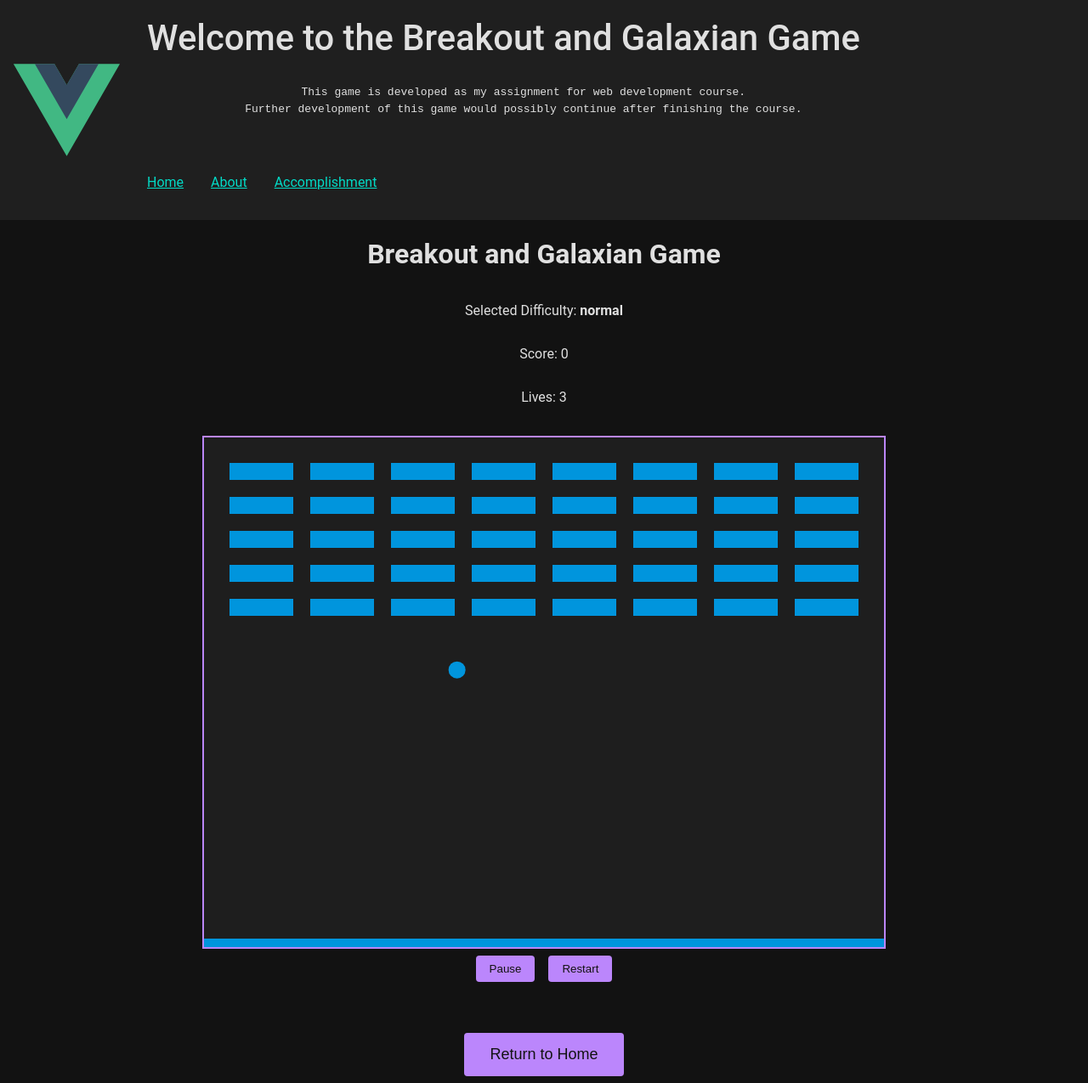
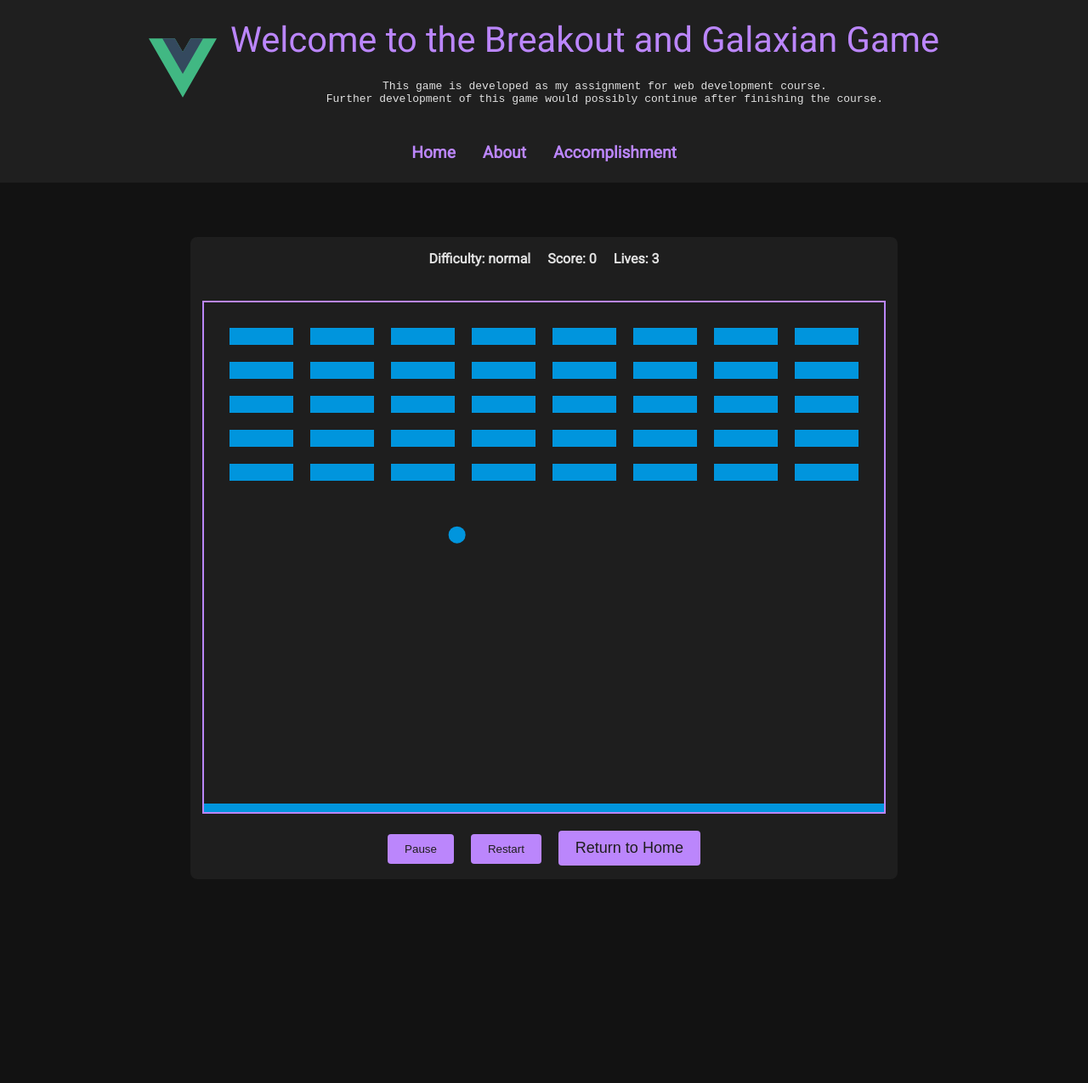
Before and after one commit to csning1998/Breakout-and-Galaxian, a Vue app: page /game in a window 1280 px wide. Shown: the whole page at 85% size. After the commit the page ends 1099 px from the top, so only its background shows below. Built offline with nearby package versions, Linux system fonts and the light colour scheme.

Commit message:
Style: Refine the color, text, and hierarchy to ensure consistency.

```diff
--- a/index.html
+++ b/index.html
@@ -3,7 +3,8 @@
   <head>
     <meta charset="UTF-8">
     <link rel="icon" href="/favicon.ico">
-    <meta name="viewport" content="width=device-width, initial-scale=1.0">
+    <link href="https://fonts.googleapis.com/css2?family=Roboto&display=swap" rel="stylesheet">
+      <meta name="viewport" content="width=device-width, initial-scale=1.0">
     <title>Vite App</title>
   </head>
   <body>
--- a/src/App.vue
+++ b/src/App.vue
@@ -5,78 +5,67 @@ import WebIntro from './components/WebIntro.vue'
 
 <template>
   <header>
-    <img alt="Vue logo" class="logo" src="@/assets/logo.svg" width="125" height="125" />
-
-    <div class="wrapper">
+    <div class="header-content">
+      <img alt="Vue logo" class="logo" src="@/assets/logo.svg" />
       <WebIntro msg="Welcome to the Breakout and Galaxian Game" />
-
-      <nav>
-        <RouterLink to="/">Home</RouterLink>
-        <RouterLink to="/about">About</RouterLink>
-        <RouterLink to="/accomplishment">Accomplishment</RouterLink>
-      </nav>
     </div>
+    <nav>
+      <RouterLink to="/">Home</RouterLink>
+      <RouterLink to="/about">About</RouterLink>
+      <RouterLink to="/accomplishment">Accomplishment</RouterLink>
+    </nav>
   </header>
-
   <RouterView />
 </template>
 
+
 <style scoped>
-:root {
-  --color-border: #ddd;
-  --section-gap: 2rem;
+header {
+  background-color: var(--color-surface);
+  color: var(--color-text);
+  padding: 1.5rem;
+  display: flex;
+  flex-direction: column;
+  align-items: center;
 }
 
-header {
-  line-height: 1.5;
-  max-height: 100vh;
+.header-content {
+  display: flex;
+  flex-direction: column;
+  align-items: center;
 }
 
 .logo {
-  display: block;
-  margin: 0 auto 2rem;
+  width: 80px;
+  height: 80px;
+  margin-bottom: 1rem;
 }
 
 nav {
-  width: 100%;
-  font-size: 12px;
-  text-align: center;
-  margin-top: 2rem;
+  margin-top: 1rem;
 }
 
 nav a {
   display: inline-block;
-  padding: 0 1rem;
-  border-left: 1px solid var(--color-border);
+  margin: 0 1rem;
+  color: var(--color-primary);
+  text-decoration: none;
+  font-size: 1.2rem;
+  font-weight: bold;
 }
 
-nav a:first-of-type {
-  border: 0;
+nav a:hover {
+  color: var(--color-secondary);
 }
+
 @media (min-width: 1024px) {
-  header {
-    display: flex;
-    place-items: center;
-    padding-right: calc(var(--section-gap) / 2);
+  .header-content {
+    flex-direction: row;
   }
 
   .logo {
-    margin: 0 2rem 0 0;
-  }
-
-  header .wrapper {
-    display: flex;
-    place-items: flex-start;
-    flex-wrap: wrap;
-  }
-
-  nav {
-    text-align: left;
-    margin-left: -1rem;
-    font-size: 1rem;
-
-    padding: 1rem 0;
-    margin-top: 1rem;
+    margin-right: 1rem;
+    margin-bottom: 0;
   }
 }
 </style>
--- a/src/assets/GoogleMaterial.css
+++ b/src/assets/GoogleMaterial.css
@@ -1,82 +1,122 @@
 /* Google Material Dark Theme */
 
 /* Global */
+:root {
+    --color-bg-dark: #121212;
+    --color-bg-light: #1E1E1E;
+    --color-primary: #BB86FC;
+    --color-secondary: #03DAC6;
+    --color-text: #E0E0E0;
+    --color-accent: #3700B3;
+    --color-surface: #1F1F1F;
+    --color-border: #BB86FC;
+}
+
 body, html {
     margin: 0;
     padding: 0;
+    background-color: var(--color-bg-dark);
+    color: var(--color-text);
     font-family: 'Roboto', sans-serif;
-    background-color: #121212; /* Dark Theme */
-    color: #E0E0E0; /* Default Font Colour */
+    text-align: center; /* 确保全局文本居中 */
 }
 
+/* Header and Footer */
 header, footer {
-    background-color: #1F1F1F; /* Dark BG Colour */
-    color: #E0E0E0;
+    background-color: var(--color-surface);
+    color: var(--color-text);
     padding: 1rem;
-    text-align: center;
 }
 
 header h1, footer p {
     margin: 0.5rem 0;
 }
 
-/* navi-bar */
-header nav ul {
+header .header-content {
+    display: flex;
+    flex-direction: column;
+    align-items: center;
+}
+
+header .header-content .logo {
+    width: 80px;
+    height: 80px;
+    margin-bottom: 1rem;
+}
+
+/* Navigation Bar */
+nav {
+    margin-top: 1rem;
+}
+
+nav ul {
     list-style-type: none;
     padding: 0;
+    display: flex;
+    justify-content: center; /* 居中导航项 */
+    flex-wrap: wrap;
+    gap: 15px;
 }
 
-header nav ul li {
-    display: inline;
-    margin: 0 15px;
+nav ul li {
+    margin: 0;
 }
 
-header nav ul li a {
+nav ul li a {
     text-decoration: none;
-    color: #BB86FC; /* Material Purple */
+    color: var(--color-primary);
     font-weight: bold;
+    font-size: 1.2rem;
 }
 
-header nav ul li a:hover {
-    color: #03DAC6; /* Material Turquoise  */
+nav ul li a:hover {
+    color: var(--color-secondary);
 }
+
+/* Main Content */
 main {
     margin: 2rem auto;
     max-width: 800px;
     padding: 1rem;
-    background-color: #1E1E1E;
+    background-color: var(--color-bg-light);
     border-radius: 8px;
 }
 
-section {
-    margin-bottom: 2rem;
+/* Headings */
+h1, h2, h3 {
+    color: var(--color-primary);
+    margin-bottom: 1rem;
 }
 
 h2, h3 {
-    border-bottom: 1px solid #BB86FC;
+    border-bottom: 1px solid var(--color-border);
     padding-bottom: 0.5rem;
 }
 
-a, button {
-    color: #03DAC6;
+/* Links and Buttons */
+a {
+    color: var(--color-secondary);
 }
 
-button {
-    border: none;
-    padding: 0.5rem 1rem;
-    background-color: #BB86FC;
-    color: #121212;
-    cursor: pointer;
-    border-radius: 4px;
-    margin: 0.5rem;
+a:hover {
+    color: var(--color-primary);
 }
 
-button:hover {
-    background-color: #3700B3; /* Dark effect on click */
-    color: #FFFFFF;
+.button {
+    padding: 10px 20px;
+    background-color: var(--color-primary);
+    color: var(--color-text);
+    border: none;
+    border-radius: 4px;
+    cursor: pointer;
+    font-size: 1rem;
 }
 
-/* Form style */
+.button:hover {
+    background-color: var(--color-accent);
+}
+
+/* Form Style */
 form div {
     margin-bottom: 1rem;
 }
@@ -85,25 +125,25 @@ input, select, textarea {
     width: 100%;
     padding: 0.5rem;
     margin-top: 0.5rem;
-    border: 1px solid #BB86FC;
-    background-color: #1E1E1E;
-    color: #E0E0E0;
+    border: 1px solid var(--color-border);
+    background-color: var(--color-bg-light);
+    color: var(--color-text);
     border-radius: 4px;
 }
 
 input:focus, select:focus, textarea:focus {
-    border-color: #03DAC6;
+    border-color: var(--color-secondary);
     outline: none;
 }
 
 label {
-    color: #BB86FC;
+    color: var(--color-primary);
     font-weight: bold;
 }
 
 input[type="submit"] {
-    background-color: #03DAC6;
-    color: #121212;
+    background-color: var(--color-secondary);
+    color: var(--color-bg-dark);
 }
 
 input[type="submit"]:hover {
@@ -119,7 +159,7 @@ table {
 }
 
 table, th, td {
-    border: 1px solid #BB86FC;
+    border: 1px solid var(--color-border);
     padding: 0.75rem;
     text-align: left;
 }
@@ -129,38 +169,38 @@ th {
 }
 
 td {
-    background-color: #1E1E1E;
+    background-color: var(--color-bg-light);
 }
 
-/* Style of Footer */
+/* Footer Links */
 footer a {
-    color: #03DAC6;
+    color: var(--color-secondary);
 }
 
 footer a:hover {
-    color: #BB86FC;
+    color: var(--color-primary);
 }
 
-/* Style for Login and Register */
+/* Social Login Buttons */
 button.social-login {
-    background-color: #1E1E1E;
-    color: #BB86FC;
-    border: 1px solid #BB86FC;
+    background-color: var(--color-bg-light);
+    color: var(--color-primary);
+    border: 1px solid var(--color-border);
     margin: 0.5rem;
     width: calc(50% - 1rem);
     border-radius: 4px;
 }
 
 button.social-login:hover {
-    background-color: #3700B3;
+    background-color: var(--color-accent);
     color: #FFFFFF;
 }
 
-/* Responsive Page Setting */
+/* Responsive Design */
 @media screen and (max-width: 768px) {
-    header nav ul li {
-        display: block;
-        margin: 10px 0;
+    nav ul {
+        flex-direction: column;
+        gap: 10px;
     }
 
     main {
--- a/src/components/DifficultySelector.vue
+++ b/src/components/DifficultySelector.vue
@@ -26,29 +26,52 @@ export default defineComponent({
   <div class="difficulty-selector">
     <h2>Select Game Difficulty</h2>
     <div class="difficulty-buttons">
-      <button v-for="level in difficulties" :key="level" @click="DifficultySelectionHandler(level)">
+      <button
+          v-for="level in difficulties"
+          :key="level"
+          @click="DifficultySelectionHandler(level)"
+      >
         {{ level }}
       </button>
     </div>
   </div>
 </template>
 
+
 <style scoped>
 .difficulty-selector {
   display: flex;
   flex-direction: column;
   align-items: center;
+  background-color: var(--color-bg-light);
+  padding: 2rem;
+  border-radius: 8px;
+  margin: 2rem;
+}
+
+h2 {
+  color: var(--color-primary);
+  margin-bottom: 1rem;
 }
 
 .difficulty-buttons {
   display: flex;
+  flex-wrap: wrap;
   gap: 10px;
-  margin-top: 20px;
+  justify-content: center;
 }
 
 .difficulty-buttons button {
   padding: 10px 20px;
   font-size: 16px;
+  background-color: var(--color-primary);
+  color: var(--color-bg-light);
+  border: none;
+  border-radius: 4px;
   cursor: pointer;
 }
+
+.difficulty-buttons button:hover {
+  background-color: var(--color-accent);
+}
 </style>
--- a/src/components/GameComponent.vue
+++ b/src/components/GameComponent.vue
@@ -106,17 +106,25 @@ function restartGame() {
     gameLogic.resume();
   }
 }
+function return2Home() {
+  gameLogic.resetGame();
+  router.push({name: 'Home'})
+}
+
 </script>
-
 
 <template>
   <section class="game-container">
-    <p>Score: {{ game.player.score }}</p>
-    <p>Lives: {{ game.player.lives }}</p>
+    <div class="game-info">
+      <p>Difficulty: {{ difficulty }}</p>
+      <p>Score: {{ game.player.score }}</p>
+      <p>Lives: {{ game.player.lives }}</p>
+    </div>
     <canvas ref="gameCanvas" width="800" height="600"></canvas>
     <div class="controls">
       <button @click="togglePauseGame">{{ isGamePaused ? 'Resume' : 'Pause' }}</button>
       <button @click="restartGame">Restart</button>
+      <button @click="return2Home" class="back-to-home-button">Return to Home</button>
     </div>
   </section>
 </template>
@@ -127,10 +135,64 @@ function restartGame() {
   flex-direction: column;
   align-items: center;
   text-align: center;
+  background-color: var(--color-bg-light);
+  padding: 1rem;
+  border-radius: 8px;
+  margin: 2rem auto;
+  max-width: 800px;
+}
+
+.game-info {
+  display: flex;
+  justify-content: center;
+  gap: 20px;
+  margin-bottom: 20px;
+  flex-wrap: wrap;
+}
+
+.game-info p {
+  margin: 0;
+  font-weight: bold;
+  color: var(--color-text);
 }
 
 canvas {
-  border: 1px solid #ccc;
+  border: 1px solid var(--color-primary);
+  margin-top: 20px;
+  background-color: #000;
+}
+
+.controls {
   margin-top: 20px;
 }
+
+.controls button {
+  margin: 0 10px;
+  padding: 10px 20px;
+  background-color: var(--color-primary);
+  color: var(--color-bg-light);
+  border: none;
+  border-radius: 4px;
+  cursor: pointer;
+}
+
+.controls button:hover {
+  background-color: var(--color-accent);
+}
+
+
+.back-to-home-button {
+  margin-top: 20px;
+  padding: 15px 30px;
+  font-size: 18px;
+  background-color: var(--color-primary);
+  color: var(--color-text);
+  border: none;
+  border-radius: 4px;
+  cursor: pointer;
+}
+
+.back-to-home-button:hover {
+  background-color: var(--color-accent);
+}
 </style>
--- a/src/views/GameView.vue
+++ b/src/views/GameView.vue
@@ -9,20 +9,13 @@ const router = useRouter()
 const difficulty = ref<string>((route.query.difficulty as string) || 'normal')
 console.log('GameView loaded with difficulty:', difficulty.value)
 
-function return2Home() {
-  router.push({name: 'Home'})
-}
 </script>
 
 <template>
   <div class="game-view-container">
-    <h1>Breakout and Galaxian Game</h1>
-    <p>
-      Selected Difficulty: <strong>{{ difficulty }}</strong>
-    </p>
+<!--    <h2>Breakout and Galaxian Game</h2>-->
     <!--    Send the selected difficulty to GameComponent to initialize the game.-->
     <GameComponent :difficulty="difficulty" />
-    <button @click="return2Home()" class="back-to-home-button">Return to Home</button>
   </div>
 </template>
 
@@ -32,12 +25,11 @@ function return2Home() {
   flex-direction: column;
   align-items: center;
   text-align: center;
+  margin: 2rem auto;
 }
 
-.back-to-home-button {
-  margin-top: 20px;
-  padding: 15px 30px;
-  font-size: 18px;
-  cursor: pointer;
+h2 {
+  color: var(--color-primary);
+  margin-bottom: 1rem;
 }
 </style>
```
Also changed, not shown: src/assets/index.css (deleted, +0 -74 lines), src/components/AppButton.vue (added, +24 -0 lines), src/views/HomeView.vue (+26 -12 lines).
